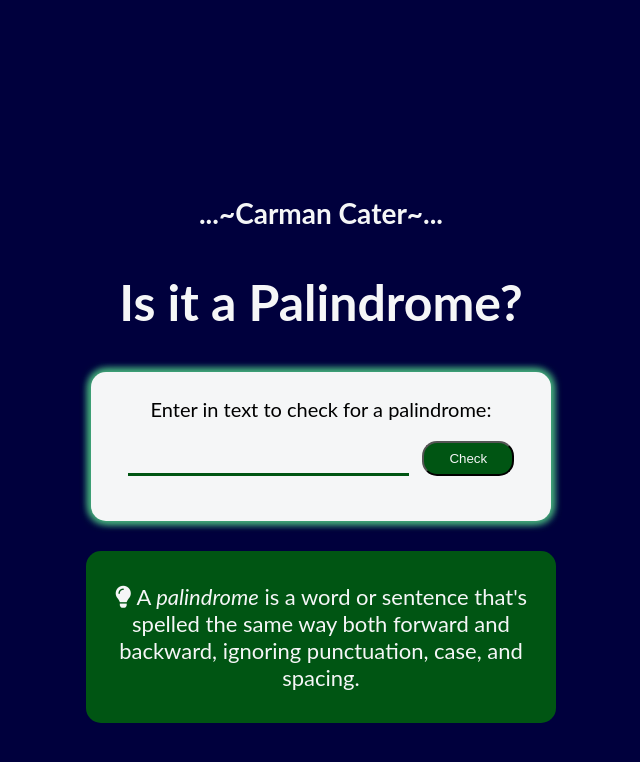
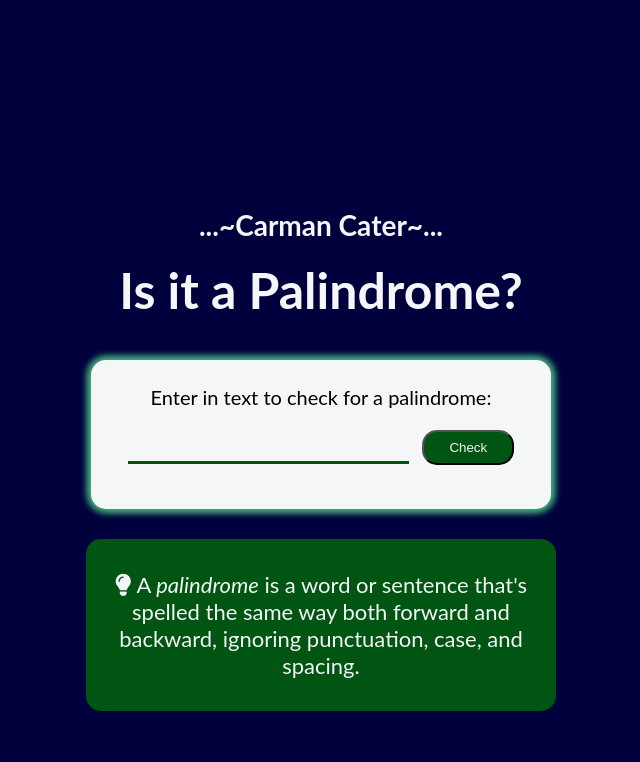
Before and after one commit to carmancater/carmancater.github.io, a Jekyll site: the page palindrome-checker.html, which Jekyll copies as it is, in a window 1280 px wide. Shown: the top 762 px of the page, without its empty margins (319-959 px from the left). Built offline with Jekyll 4.4.1, drawn with Linux system fonts in a browser that asks for light colours.

Commit message:
Update palindrome-checker.css

```diff
--- a/assets/css/palindrome-checker.css
+++ b/assets/css/palindrome-checker.css
@@ -28,7 +28,7 @@ h1 {
 
 .header  h1 {
     font-size: 50px;
-    margin-bottom: 0;
+    margin: 0px;
 }
 
 #main-area {
```
